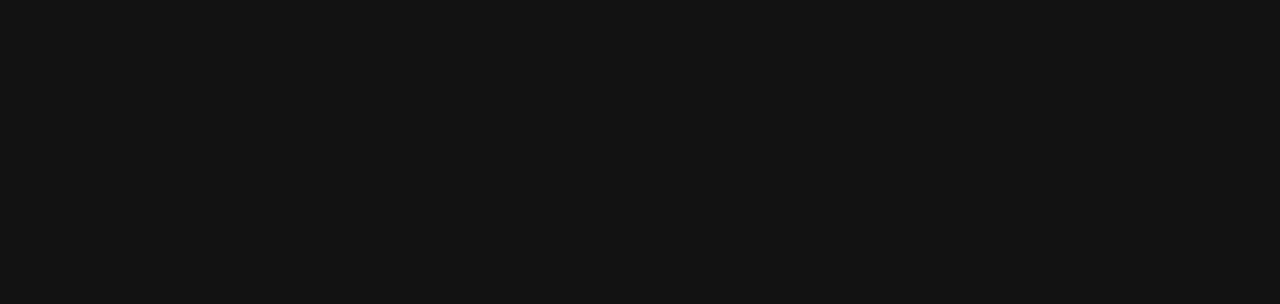
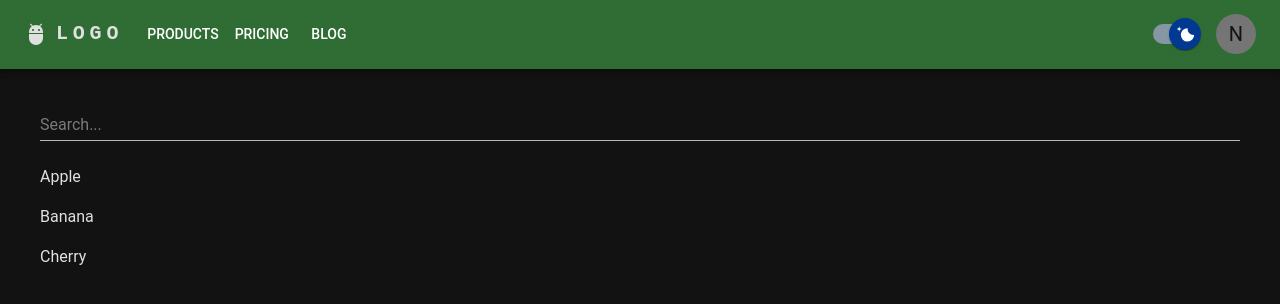
Before and after one commit to Nofal71/SnapReact, a React (Vite) app: page /search in a window 1280 px wide. Before the commit this address had no page. Shown: the top 304 px of the page. Built offline with nearby package versions, Linux system fonts and the light colour scheme.

Commit message:
useSearch Hook, search Data / Filter Data Logic , Tutorial , Improve Code

```diff
--- /dev/null
+++ b/src/Hooks/useSearch.js
@@ -0,0 +1,29 @@
+import { useState, useEffect } from "react";
+
+const useSearch = ({ data, input }) => {
+    const [filteredData, setFilteredData] = useState(data);
+    const [progress, setProgress] = useState(false)
+
+    useEffect(() => {
+        setProgress(true)
+        const timer = setTimeout(() => {
+            if (input?.trim() === "") {
+                setFilteredData(data);
+                setProgress(false)
+            } else {
+                const lowerCaseQuery = input?.toLowerCase();
+                const filtered = data.filter((item) =>
+                    item.name.toLowerCase().includes(lowerCaseQuery)
+                );
+                setFilteredData(filtered);
+                setProgress(false)
+            }
+        }, 300);
+
+        return () => clearTimeout(timer);
+    }, [input, data]);
+
+    return { filteredData, progress };
+};
+
+export default useSearch;
--- a/src/Routes/Setup.jsx
+++ b/src/Routes/Setup.jsx
@@ -4,6 +4,7 @@
 import SignInPage from '../Authentications/LoginPage';
 import SignUpPage from '../Authentications/SignupPage';
 import NavBar from '../Components/page-components/NavBar';
+import SearchTurorial from '../pages/Home/SearchTutorial';
 
 const MainLayout = ({ children }) => (
   <>
@@ -23,10 +24,16 @@
     <Router>
       <Routes>
         <Route path='/' element={
-            <MainLayout>
-              <Home />
-            </MainLayout>
-          }
+          <MainLayout>
+            <Home />
+          </MainLayout>
+        }
+        />
+        <Route path='/search' element={
+          <MainLayout>
+            <SearchTurorial />
+          </MainLayout>
+        }
         />
         <Route
           path='/login'
--- /dev/null
+++ b/src/pages/Home/SearchTutorial.jsx
@@ -0,0 +1,44 @@
+import React, { useState } from "react";
+import { Box, Input, Typography, CircularProgress, Stack } from "@mui/material";
+import useSearch from "../../Hooks/useSearch";
+
+const data = [
+  { id: 1, name: "Apple" },
+  { id: 2, name: "Banana" },
+  { id: 3, name: "Cherry" },
+];
+
+const SearchTurorial = () => {
+  const [input, setInput] = useState("");
+  const { filteredData, progress } = useSearch({ data, input });
+
+  return (
+    <Box p={5}>
+      <Input
+        fullWidth
+        value={input}
+        onChange={(e) => setInput(e.target.value)}
+        placeholder="Search..."
+      />
+
+      <Stack spacing={2} mt={3}>
+        {progress && (
+          <Box display="flex" justifyContent="center">
+            <CircularProgress />
+          </Box>
+        )}
+
+        {!progress &&
+          filteredData.map((item) => (
+            <Typography color={'text.primary'} key={item.id}>{item.name}</Typography>
+          ))}
+
+        {!progress && filteredData.length === 0 && (
+          <Typography color={'text.primary'}>No results found</Typography>
+        )}
+      </Stack>
+    </Box>
+  );
+};
+
+export default SearchTurorial;
```
